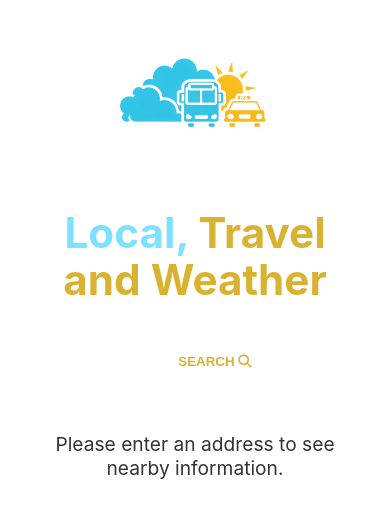
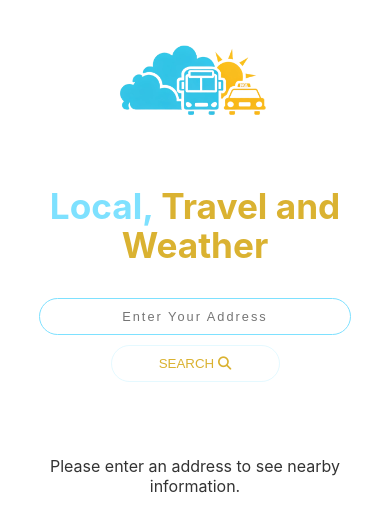
Before and after one commit to liamanders/local-travel-weather, a React (Vite) app: page / in a window 390 px wide. Shown: the top 532 px of the page. Built offline with nearby package versions, Linux system fonts and the light colour scheme.

Commit message:
Add css fixes

```diff
--- a/src/App.css
+++ b/src/App.css
@@ -1,8 +1,15 @@
-#root {
-  max-width: 100vw;
+:root {
+  max-width: 1200px;
+  margin: 0 auto;
+  height: 100%;
+}
+
+body {
   padding: 2rem;
+  margin: 0;
+  min-height: 100vh;
 
-  font-size: 1.4rem;
+  font-size: 1.2rem;
   text-align: center;
   color: #333;
   background-color: white;
@@ -115,6 +122,10 @@ a:hover {
   padding: 10px;
   transition: 0.8s;
   box-shadow: 0 0 15px hsla(0, 0%, 100%, 0.725);
+  display: flex;
+  flex-direction: row;
+  gap: 10px;
+  justify-content: center;
 }
 
 .search-form:hover input {
@@ -150,9 +161,9 @@ a:hover {
 }
 
 .search-form button {
-  border-color: transparent;
+  border: 1px solid rgba(126, 225, 255, 0.2);
   border-radius: 2rem;
-  font-weight: 600;
+  font-weight: 400;
   background-color: transparent;
   color: rgb(218, 178, 49);
   cursor: pointer;
@@ -195,10 +206,10 @@ main {
 
 /* Mobile Responsive Layout */
 @media (max-width: 768px) {
-  #root {
+  body {
     overflow-x: hidden;
     padding: 1rem;
-    font-size: 1.2rem;
+    font-size: 1rem;
   }
 
   .header {
@@ -207,11 +218,16 @@ main {
     gap: 1rem; /* Space between logo and title */
   }
 
-  .search-form:hover input {
-    width: 80%;
+  .search-form {
+    flex-direction: column;
+    align-items: center;
   }
 
   .search-form input {
+    width: 80%;
+    border: 1px solid rgb(126, 225, 255);
+    font-size: 0.8rem;
+
     &:focus {
       width: 80%;
     }
@@ -219,6 +235,10 @@ main {
     &:hover {
       width: 80%;
     }
+  }
+
+  .search-form button {
+    width: 50%;
   }
 
   .genContainer {
@@ -230,6 +250,8 @@ main {
   .trafficCont {
     width: 100%;
     margin: 0.5rem 0;
+    display: flex;
+    justify-content: space-around;
   }
 
   .trafficCont {
--- a/src/Departures.css
+++ b/src/Departures.css
@@ -10,6 +10,7 @@
   border-radius: 10px;
   border: 2px solid #ddd;
   overflow: hidden;
+  color: black;
 }
 
 @media screen and (max-width: 768px) {
--- a/src/Traffic.css
+++ b/src/Traffic.css
@@ -11,6 +11,7 @@
   border-radius: 10px;
   border: 2px solid #ddd;
   overflow: hidden;
+  color: black;
 }
 
 .traffic-table th,
```
